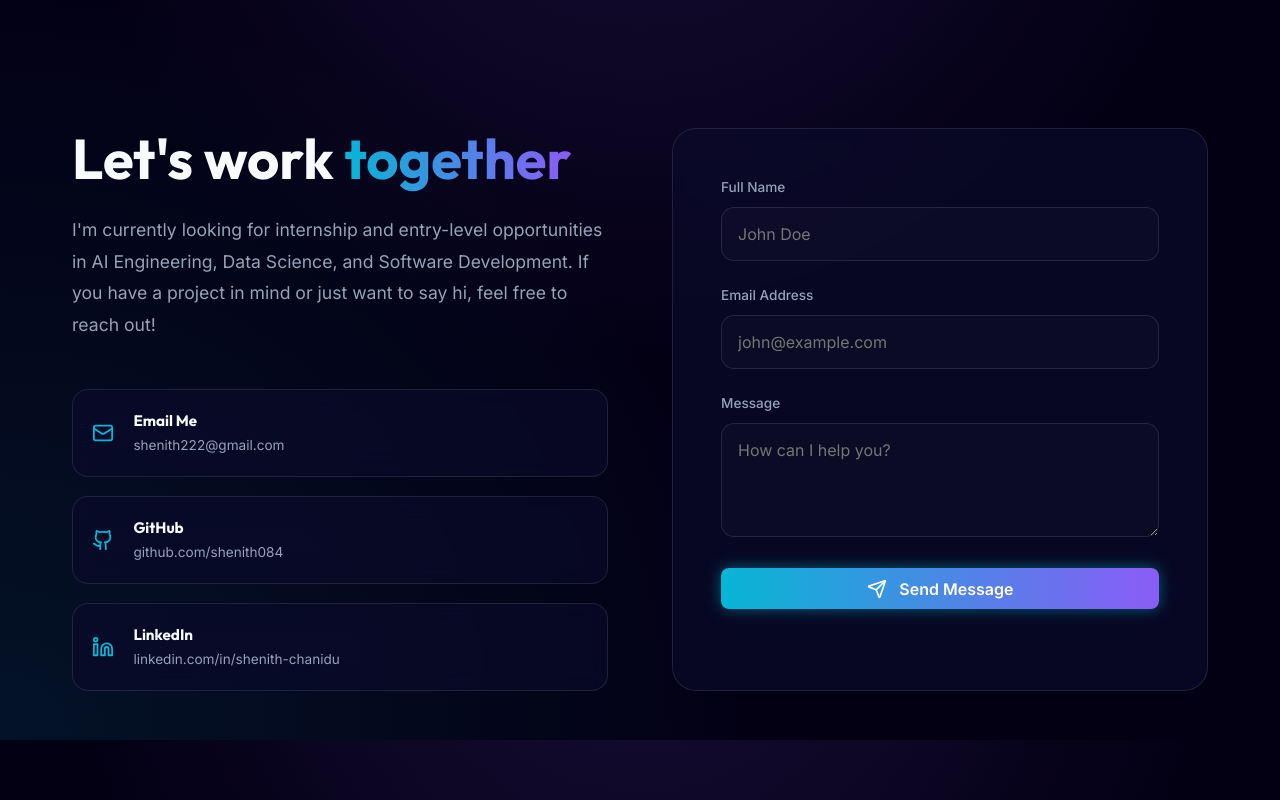
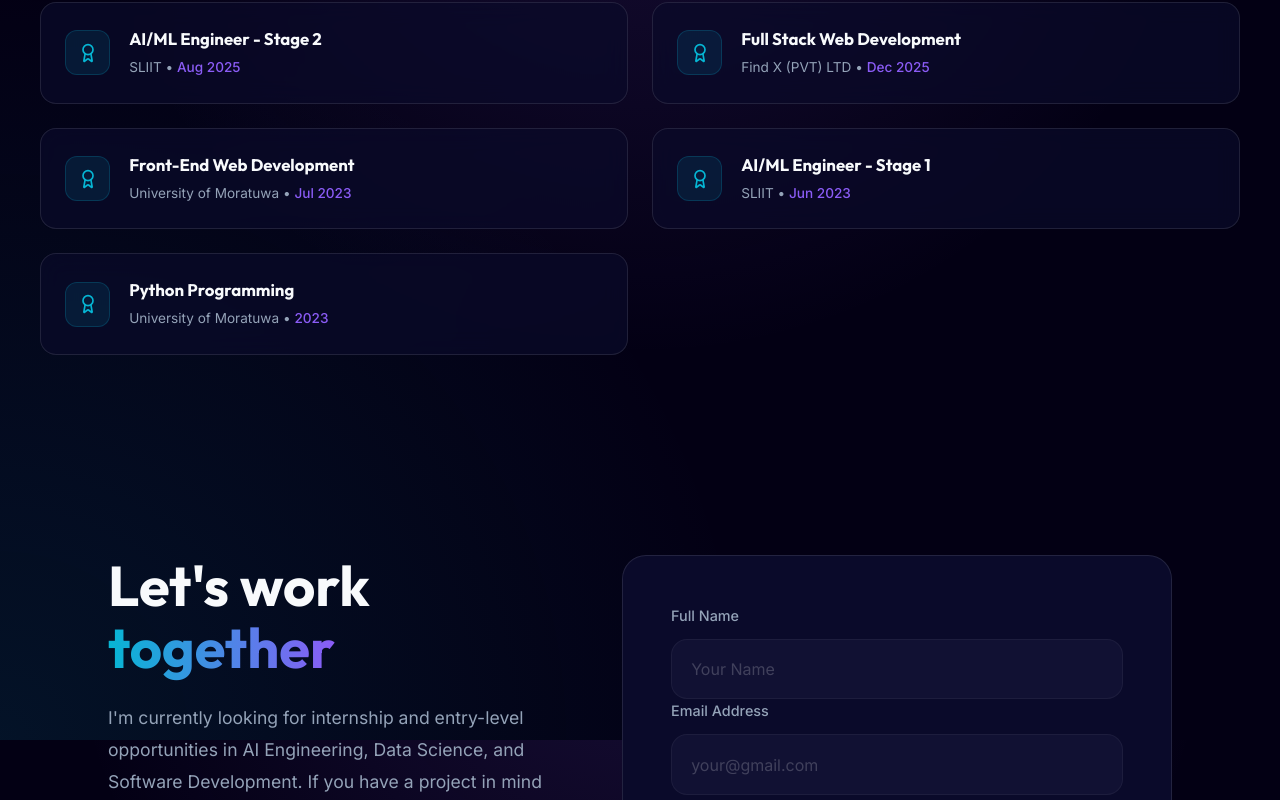
Before and after one commit to shenith084/Portfolio-website, a React (Vite) app: page / in a window 1280 px wide. Shown: the part 5660-6460 px from the top of the page. Built offline with nearby package versions, Linux system fonts and the light colour scheme.

Commit message:
create  message box

```diff
--- a/package.json
+++ b/package.json
@@ -10,6 +10,7 @@
     "preview": "vite preview"
   },
   "dependencies": {
+    "emailjs-com": "^3.2.0",
     "lucide-react": "^0.575.0",
     "react": "^19.2.0",
     "react-dom": "^19.2.0"
--- a/src/components/Contact.css
+++ b/src/components/Contact.css
@@ -9,10 +9,16 @@
 }
 
 .contact-grid {
-    display: grid;
-    grid-template-columns: 1fr 1fr;
+    display: flex;
+    justify-content: center;
+    align-items: flex-start;
     gap: 4rem;
     margin-bottom: 8rem;
+}
+
+.contact-info-panel {
+    flex: 1;
+    max-width: 450px;
 }
 
 .cta-title {
@@ -67,41 +73,47 @@
 }
 
 .contact-form-panel {
+    flex: 1;
+    max-width: 550px;
     padding: 3rem;
     border-radius: 1.5rem;
-}
-
-.form-group {
-    margin-bottom: 1.5rem;
+    background: #0a0a2a;
+    /* Deeper dark background from image */
 }
 
 .form-group label {
     display: block;
-    font-size: 0.85rem;
+    font-size: 0.9rem;
     font-weight: 500;
-    margin-bottom: 0.5rem;
+    margin-bottom: 0.75rem;
     color: var(--text-secondary);
 }
 
 .form-group input,
 .form-group textarea {
     width: 100%;
-    padding: 1rem;
-    background: rgba(255, 255, 255, 0.02);
-    border: 1px solid var(--glass-border);
-    border-radius: 0.8rem;
+    padding: 1.2rem;
+    background: #111133;
+    /* Dark input background */
+    border: 1px solid rgba(255, 255, 255, 0.05);
+    /* Subtle border */
+    border-radius: 1rem;
     color: var(--text-primary);
     font-family: inherit;
     font-size: 1rem;
     transition: var(--transition);
 }
 
+.form-group input::placeholder,
+.form-group textarea::placeholder {
+    color: rgba(255, 255, 255, 0.2);
+}
+
 .form-group input:focus,
 .form-group textarea:focus {
     outline: none;
     border-color: var(--accent-purple);
-    background: rgba(139, 92, 246, 0.05);
-    box-shadow: 0 0 15px rgba(139, 92, 246, 0.15);
+    background: #151540;
 }
 
 .submit-btn {
@@ -110,8 +122,30 @@
     justify-content: center;
     align-items: center;
     gap: 0.8rem;
-    font-size: 1rem;
-    margin-top: 1rem;
+    font-size: 1.1rem;
+    font-weight: 600;
+    padding: 1.2rem;
+    border-radius: 1rem;
+    background: linear-gradient(90deg, #06b6d4, #8b5cf6);
+    /* Precise gradient from image */
+    box-shadow: 0 0 20px rgba(6, 182, 212, 0.3);
+    margin-top: 1.5rem;
+}
+
+.submit-btn:hover:not(:disabled) {
+    transform: translateY(-2px);
+    box-shadow: 0 0 30px rgba(139, 92, 246, 0.4);
+}
+
+.submit-btn:disabled {
+    opacity: 0.7;
+    cursor: not-allowed;
+}
+
+.submit-btn.success {
+    background: linear-gradient(90deg, #10b981, #059669) !important;
+    box-shadow: 0 0 20px rgba(16, 185, 129, 0.4) !important;
+    border-color: #10b981 !important;
 }
 
 /* Minimalist Footer Area */
@@ -193,15 +227,35 @@
 
 @media (max-width: 992px) {
     .contact-grid {
-        grid-template-columns: 1fr;
-        gap: 4rem;
+        flex-direction: column;
+        align-items: center;
+        gap: 3rem;
         margin-bottom: 5rem;
+    }
+
+    .contact-info-panel,
+    .contact-form-panel {
+        max-width: 100%;
+        width: 100%;
+    }
+
+    .cta-title {
+        font-size: 2.5rem;
+        text-align: center;
+    }
+
+    .cta-desc {
+        text-align: center;
     }
 }
 
 @media (max-width: 576px) {
     .cta-title {
-        font-size: 2.8rem;
+        font-size: 2rem;
+    }
+
+    .contact-form-panel {
+        padding: 2rem 1.2rem;
     }
 
     .minimal-footer {
--- a/src/components/Contact.jsx
+++ b/src/components/Contact.jsx
@@ -1,25 +1,58 @@
-import React, { useState } from 'react';
-import { Mail, Github, Linkedin, MessageSquare, Heart, Send, Loader2, Flame } from 'lucide-react';
+import React, { useState, useRef } from 'react';
+import { Mail, Github, Linkedin, Send, Loader2, CheckCircle } from 'lucide-react';
+import emailjs from 'emailjs-com';
 import './Contact.css';
 
 const Contact = () => {
     const [isSubmitting, setIsSubmitting] = useState(false);
     const [isSubmitted, setIsSubmitted] = useState(false);
+    const form = useRef();
 
     const handleSubmit = (e) => {
         e.preventDefault();
         setIsSubmitting(true);
-        setTimeout(() => {
-            setIsSubmitting(false);
-            setIsSubmitted(true);
-            setTimeout(() => setIsSubmitted(false), 5000);
-        }, 1500);
+
+        // Using environment variables for better security and easier configuration
+        const serviceID = import.meta.env.VITE_EMAILJS_SERVICE_ID;
+        const templateID = import.meta.env.VITE_EMAILJS_TEMPLATE_ID;
+        const publicKey = import.meta.env.VITE_EMAILJS_PUBLIC_KEY;
+
+        // Create a formatted timestamp
+        const now = new Date();
+        const timeString = now.toLocaleString('en-US', {
+            weekday: 'short',
+            year: 'numeric',
+            month: 'short',
+            day: 'numeric',
+            hour: '2-digit',
+            minute: '2-digit'
+        });
+
+        const templateParams = {
+            name: form.current.name.value,
+            email: form.current.email.value,
+            message: form.current.message.value,
+            time: timeString
+        };
+
+        emailjs.send(serviceID, templateID, templateParams, publicKey)
+            .then((result) => {
+                console.log(result.text);
+                setIsSubmitting(false);
+                setIsSubmitted(true);
+                setTimeout(() => setIsSubmitted(false), 5000);
+                form.current.reset(); // Reset the form
+            }, (error) => {
+                console.log(error.text);
+                setIsSubmitting(false);
+                alert("Failed to send message. Please check the console for details.");
+            });
     };
 
     return (
         <footer id="contact" className="contact-footer">
             <div className="container contact-container">
-                {/* Contact Form Section (Keeping this as it was requested and liked previously) */}
+                {/* Contact Form Section */}
                 <div className="contact-grid">
                     <div className="contact-info-panel">
                         <h2 className="cta-title">Let's work <span className="gradient-text">together</span></h2>
@@ -54,29 +87,29 @@ const Contact = () => {
                     </div>
 
                     <div className="contact-form-panel glass-card">
-                        <form onSubmit={handleSubmit}>
+                        <form ref={form} onSubmit={handleSubmit}>
                             <div className="form-group">
-                                <label>Full Name</label>
-                                <input type="text" placeholder="John Doe" required />
+                                <label htmlFor="name">Full Name</label>
+                                <input type="text" id="name" name="name" placeholder="Your Name" required />
                             </div>
                             <div className="form-group">
-                                <label>Email Address</label>
-                                <input type="email" placeholder="john@example.com" required />
+                                <label htmlFor="email">Email Address</label>
+                                <input type="email" id="email" name="email" placeholder="your@gmail.com" required />
                             </div>
                             <div className="form-group">
-                                <label>Message</label>
-                                <textarea rows="4" placeholder="How can I help you?" required></textarea>
+                                <label htmlFor="message">Message</label>
+                                <textarea id="message" name="message" rows="4" placeholder="type message" required></textarea>
                             </div>
 
                             <button
                                 type="submit"
-                                className="btn-primary submit-btn"
+                                className={`btn-primary submit-btn ${isSubmitted ? 'success' : ''}`}
                                 disabled={isSubmitting || isSubmitted}
                             >
                                 {isSubmitting ? (
                                     <><Loader2 className="animate-spin" size={20} /> Sending...</>
                                 ) : isSubmitted ? (
-                                    "Message Sent!"
+                                    <><CheckCircle size={20} /> Message Sent!</>
                                 ) : (
                                     <><Send size={20} /> Send Message</>
                                 )}
--- a/src/components/Projects.css
+++ b/src/components/Projects.css
@@ -70,6 +70,11 @@
 
 .proj-icon.cafe {
     color: #f59e0b;
+}
+
+.proj-icon.shop {
+    color: #ec4899;
+    /* Pink/Rose color */
 }
 
 .project-title-area h3 {
--- a/src/components/Projects.jsx
+++ b/src/components/Projects.jsx
@@ -1,5 +1,5 @@
 import React from 'react';
-import { ExternalLink, Github, Monitor, Cpu, Server, Coffee } from 'lucide-react';
+import { ExternalLink, Github, Monitor, Cpu, Server, Coffee, ShoppingBag } from 'lucide-react';
 import './Projects.css';
 
 const projects = [
@@ -34,6 +34,14 @@ const projects = [
         tech: ['PHP', 'MySQL', 'JavaScript', 'HTML', 'CSS'],
         icon: <Coffee className="proj-icon cafe" />,
         link: 'https://github.com/shenith084/cafe-management-System.git'
+    },
+    {
+        title: 'E-Commerce Website',
+        date: 'Recent',
+        description: 'A full-featured E-Commerce platform built with Laravel 11, designed with a modern UI, secure payment integration, and complete admin management. Features product browsing, cart, and PayHere integration.',
+        tech: ['Laravel 11', 'PHP', 'MySQL', 'Blade', 'Tailwind CSS', 'PayHere'],
+        icon: <ShoppingBag className="proj-icon shop" />,
+        link: 'https://github.com/shenith084/E-Commerce-Website.git'
     }
 ];
 
```
Also changed, not shown: 2 other files (tests, documents, lock files or other folders).
